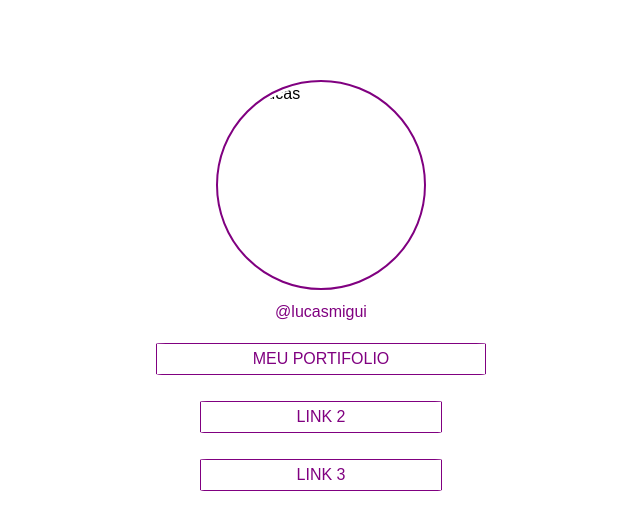
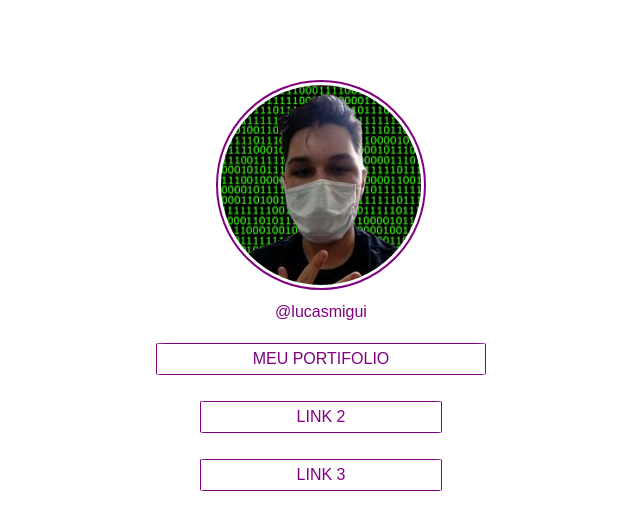
Before and after one commit to LucasMigui/Lista-de-Links, a plain HTML site: page index.html in a window 1280 px wide. Shown: the top 514 px of the page, without its empty margins (319-959 px from the left). Drawn offline with Linux system fonts and the light colour scheme.

Commit message:
Update index.html

```diff
--- a/index.html
+++ b/index.html
@@ -10,7 +10,7 @@
 <body>
 
     <div id="div1">
-        <img src="lucas.jpg" alt="imglucas" class="lucas"> <br>
+        <img src="lucas.png" alt="imglucas" class="lucas"> <br>
     </div>
 
     <div id="div2">
```
